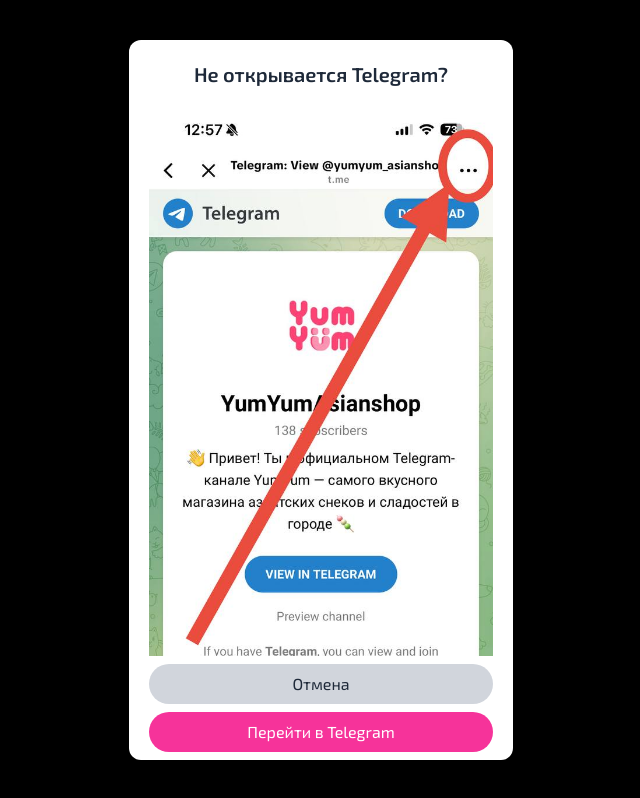
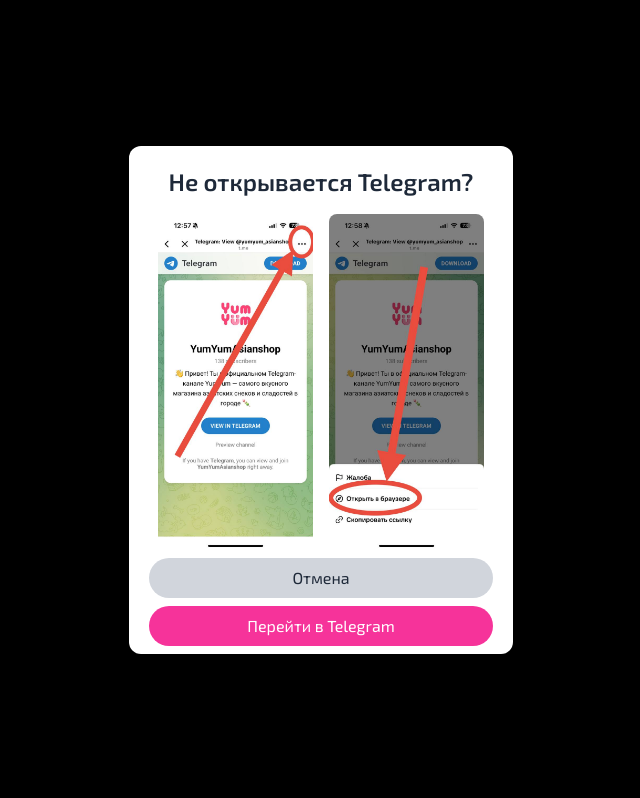
Before and after one commit to yawlad/yumyum-links, a Next.js app: page / in a window 1280 px wide. Both pictures are taken after a click on the button "Telegram". Shown: the whole page, without its empty margins (319-959 px from the left). Built offline with nearby package versions, Linux system fonts and the light colour scheme.

Commit message:
fixed layout

```diff
--- a/app/page.tsx
+++ b/app/page.tsx
@@ -89,23 +89,23 @@ const LinksPage: FC = () => {
         {showModal && (
           <div className="fixed inset-0 bg-black bg-opacity-60 flex items-center justify-center z-50 px-2">
             <div className="bg-white rounded-xl max-w-sm w-full max-h-[90dvh] overflow-y-auto p-5 pb-0 text-center relative">
-              <h2 className="text-xl font-semibold mb-4 text-gray-800">
+              <h2 className="text-2xl font-semibold mb-4 text-gray-800">
                 Не открывается Telegram?
               </h2>
-              <div className="space-y-3 mb-5">
+              <div className="flex justify-center gap-4">
                 <Image
                   src="/help_1.jpg"
                   alt="Подсказка 1"
                   width={300}
                   height={200}
-                  className="rounded-lg w-full h-auto object-contain"
+                  className="rounded-lg w-[45%] h-auto object-contain"
                 />
                 <Image
                   src="/help_2.jpg"
                   alt="Подсказка 2"
                   width={300}
                   height={200}
-                  className="rounded-lg w-full h-auto object-contain"
+                  className="rounded-lg w-[45%] h-auto object-contain"
                 />
               </div>
               <div className="flex justify-between flex-col gap-2 sticky bottom-0 bg-white py-2">
```
